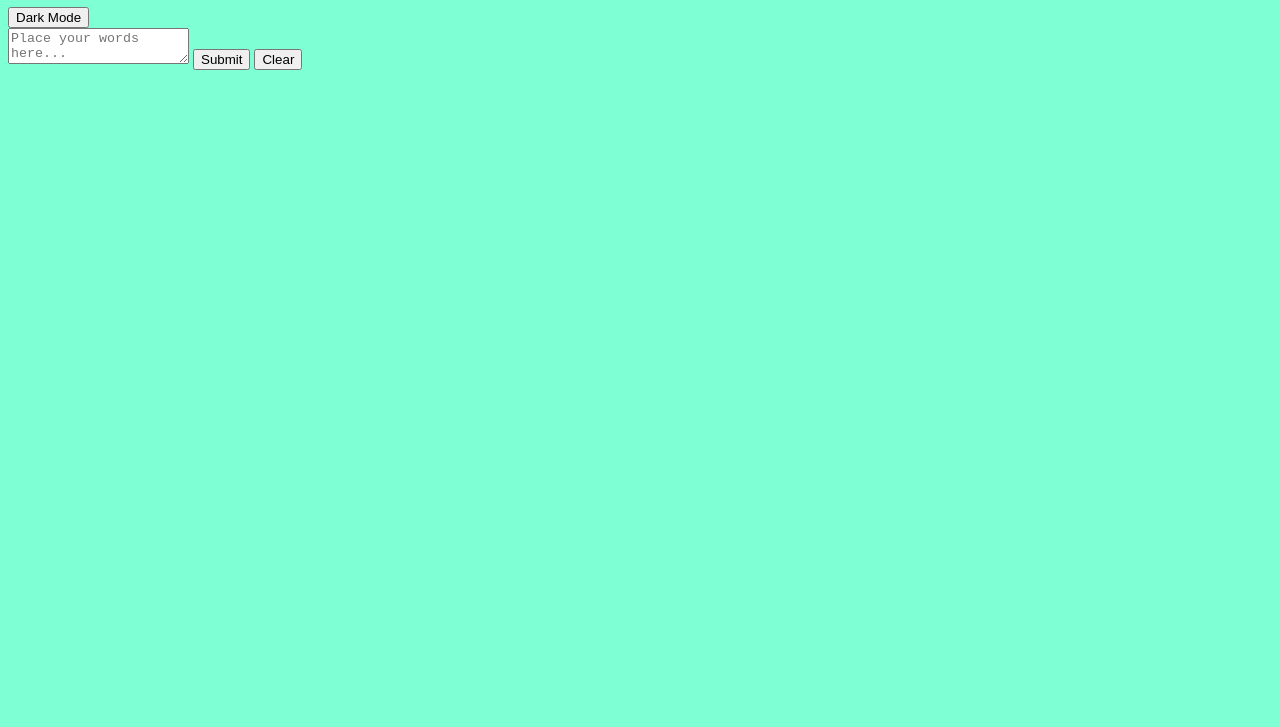
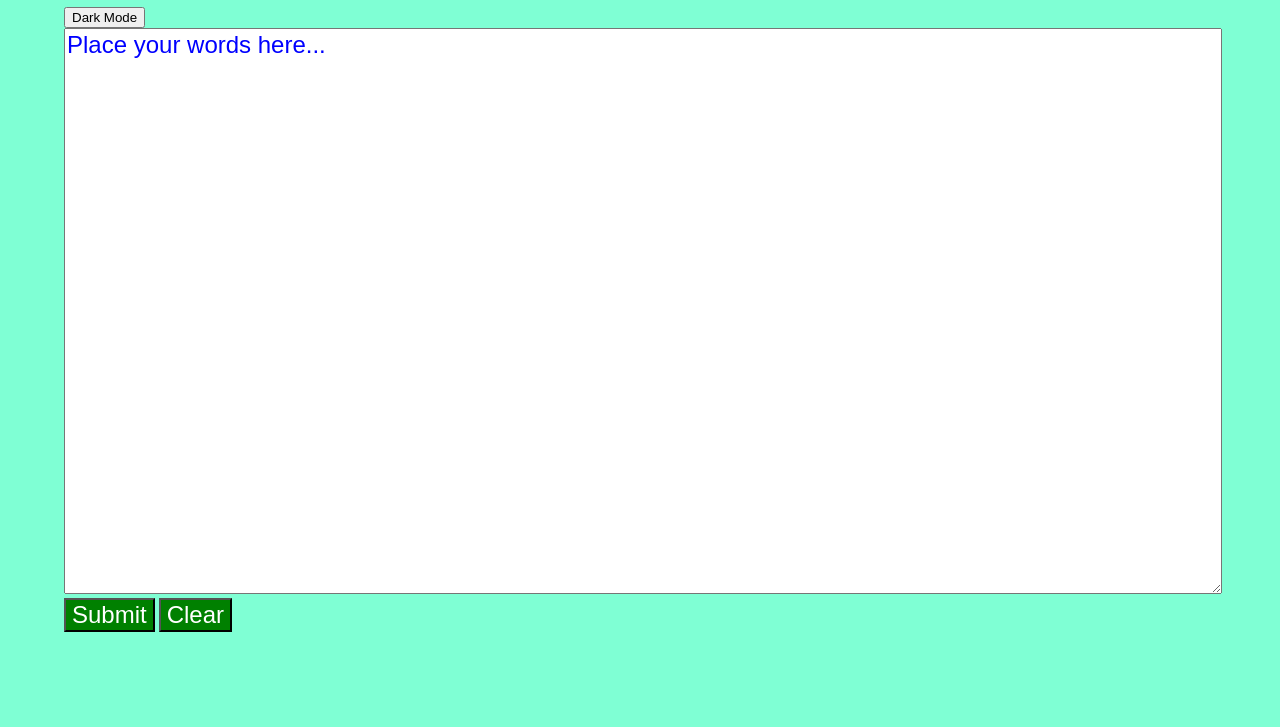
Before and after one commit to tderamus/LAB-word-counter, a plain HTML site: page index.html in a window 1280 px wide. Shown: the part 73-800 px from the top of the page. Drawn offline with Linux system fonts and the light colour scheme.

Commit message:
trying to complete the word counter javascript code to count the words

```diff
--- a/index.html
+++ b/index.html
@@ -12,7 +12,7 @@
   <button id="bg-switch">Dark Mode</button>
   <div id="error" class="error"></div>
   <form>
-    <textarea placeholder="Place your words here..."></textarea>
+    <textarea rows="20" placeholder="Place your words here..."></textarea>
     <button type="submit">Submit</button>
     <button type="reset">Clear</button>
   </form>
--- a/main.css
+++ b/main.css
@@ -1,3 +1,26 @@
 body {
   background-color: aquamarine;
+  width: 90%;
+  margin: auto;
 }
+
+h1{
+  text-align: center;
+}
+
+textarea {
+  width: 100%;
+  font-size: 1.5em;
+  font-family: Arial, Helvetica, sans-serif;
+}
+
+::placeholder {
+  color: blue;
+}
+
+form > button {
+  background-color: green;
+  color: white;
+  font-size: 1.5em;
+  padding 1em;
+}
--- a/main.js
+++ b/main.js
@@ -8,12 +8,18 @@ const wordCounter = (value) => {
 
   if (value) {
     // COMPLETE THE LOGIC
-    wordCount.innerHTML = `Word Count: 0`;
+    wordCount.innerHTML = value;
+      //   for(let i = 0; i < value.length; i ++){
+      //     let totalWords = i;
+      //   }
+      //  wordCount.innerHTML = totalWords;
   } else {
     // if the value is empty, set the error message value to "Please input text"
     error.innerHTML = "Please input text"; // UPDATE THIS
   }
 }
+
+wordCounter(value)
 
 // OPTIONAL CHALLENGE
 const toggleMode = (btnText) => {
```
